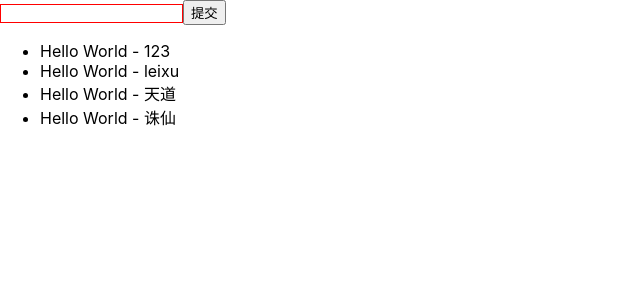
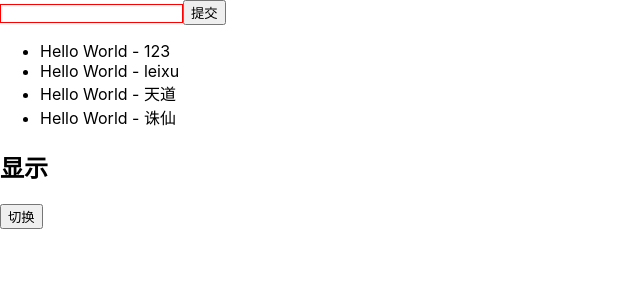
Before and after one commit to leixus/React-project, a React (Create React App) app: page / in a window 1280 px wide. Shown: the top 300 px of the page, without its empty margins (0-640 px from the left). Built offline with nearby package versions, Linux system fonts and the light colour scheme.

Commit message:
react动画

```diff
--- a/package.json
+++ b/package.json
@@ -7,7 +7,8 @@
     "prop-types": "^15.7.2",
     "react": "^16.8.2",
     "react-dom": "^16.8.2",
-    "react-scripts": "2.1.5"
+    "react-scripts": "2.1.5",
+    "react-transition-group": "^2.6.0"
   },
   "scripts": {
     "start": "react-scripts start",
--- a/src/App.js
+++ b/src/App.js
@@ -2,6 +2,7 @@ import React, { Component } from 'react';
 import TodoItem from './shares/TodoItem';
 import axios from 'axios'
 import './App.css';
+import CssAnimate from "./shares/CssAnimate";
 
 class App extends Component {
 
@@ -37,6 +38,7 @@ class App extends Component {
         <ul ref={(ul) => {this.ul = ul}}>
           {this.getTodoItem()}
         </ul>
+        <CssAnimate></CssAnimate>
       </div>
     );
   }
--- /dev/null
+++ b/src/css/cssAnimate.css
@@ -0,0 +1,86 @@
+/*第一种*/
+/*.show {*/
+    /*!*display: block;*!*/
+    /*opacity: 1;*/
+    /*transition: all 1s ease-in;*/
+/*}*/
+
+/*.hide {*/
+    /*opacity: 0;*/
+    /*!*display: none;*!*/
+    /*transition: all 1s ease-in;*/
+/*}*/
+
+/*第二种*/
+/*.show {*/
+    /*animation: show-item 2s ease-in forwards;*/
+/*}*/
+
+/*.hide {*/
+    /*animation: hide-item 2s ease-in forwards;*/
+/*}*/
+
+/*@keyframes show-item {*/
+    /*0% {*/
+        /*opacity: 0;*/
+        /*color: red;*/
+    /*}*/
+
+    /*50% {*/
+        /*opacity: 0.5;*/
+        /*color: green;*/
+    /*}*/
+
+    /*100% {*/
+        /*opacity: 1;*/
+        /*color: blue;*/
+    /*}*/
+/*}*/
+
+/*@keyframes hide-item {*/
+    /*0% {*/
+        /*opacity: 1;*/
+        /*color: red;*/
+    /*}*/
+
+    /*50% {*/
+        /*opacity: 0.5;*/
+        /*color: green;*/
+    /*}*/
+
+    /*100% {*/
+        /*opacity: 0;*/
+        /*color: blue;*/
+    /*}*/
+/*}*/
+
+/*第三种*/
+.message-enter {
+    opacity: 0.01;
+    transform: scale(0.9) translateY(50%);
+}
+
+.message-enter-active {
+    opacity: 1;
+    transform: scale(1) translateY(0%);
+    transition: all 300ms ease-out;
+}
+
+.message-enter-done {
+    opacity: 1;
+}
+
+.message-exit {
+    opacity: 1;
+    transform: scale(1) translateY(0%);
+}
+
+.message-exit-active {
+    opacity: 0.01;
+    transform: scale(0.9) translateY(50%);
+    transition: all 300ms ease-out;
+}
+
+.message-exit-done {
+    opacity: 0;
+}
--- /dev/null
+++ b/src/shares/CssAnimate.js
@@ -0,0 +1,44 @@
+import React, { Component } from 'react';
+import '../css/cssAnimate.css'
+import { CSSTransition } from "react-transition-group"
+
+class CssAnimate extends Component {
+
+    constructor(props) {
+        super(props);
+        this.state = {
+            show: true
+        }
+    }
+
+    render() {
+        return (
+            <div>
+                {/*<h2 className={this.state.show ? 'show' : 'hide'}>显示</h2>*/}
+                {/*<h2 className={this.state.show ? 'hide' : 'show'}>隐藏</h2>*/}
+                <CSSTransition
+                    in={this.state.show}
+                    timeout={300}
+                    classNames="message"
+                    unmountOnExit>
+                    <h2>显示</h2>
+                </CSSTransition>
+                <button onClick={this.handClickToggle.bind(this)}>切换</button>
+            </div>
+        )
+    }
+
+    handClickToggle() {
+        // this.setState(() => ({
+        //     show: this.state.show ? false : true
+        // }))
+
+        this.setState({
+            show: this.state.show ? false : true
+        }, () => {
+            console.log(this.state.show);
+        });
+    }
+}
+
+export default CssAnimate;
```
Also changed, not shown: 1 other file (tests, documents, lock files or other folders).
